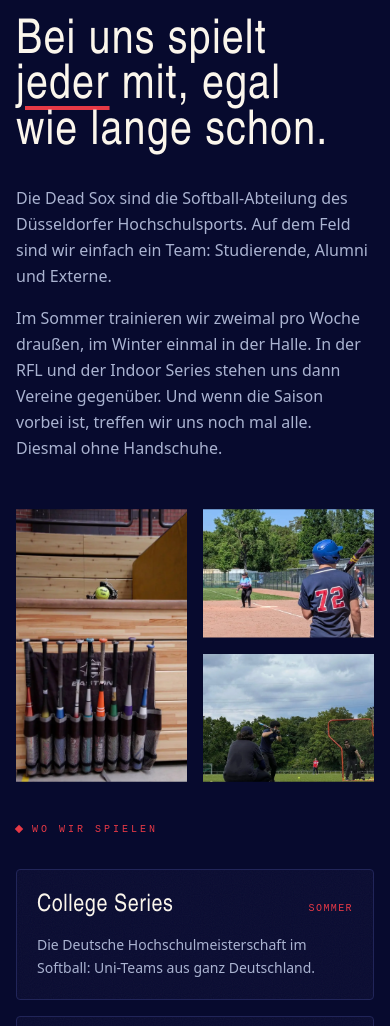
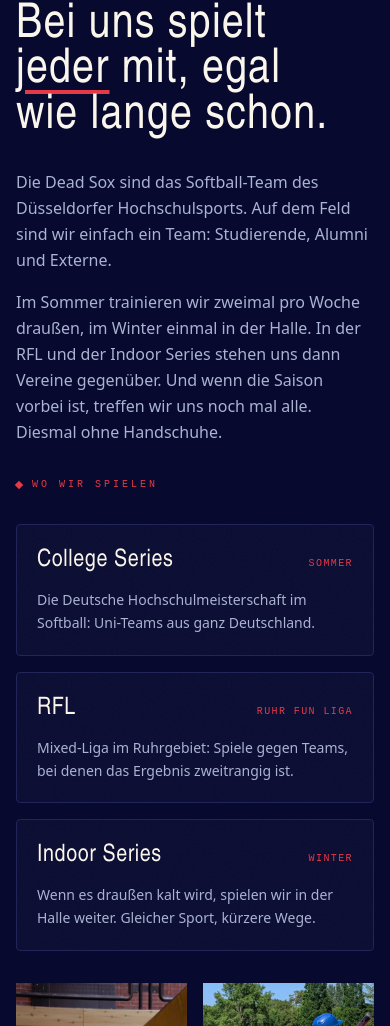
Before and after one commit to Hungfu123/softball-planner, a React (Vite) app in the folder website/: page / in a window 390 px wide. Shown: the part 974-2000 px from the top of the page. Built offline with nearby package versions, Linux system fonts and the light colour scheme.

Commit message:
✏️ 'Einfach Dead Sox sein.', Softball-Team statt -Abteilung; Mobile: Liga-Karten direkt unter den Text

```diff
--- a/website/src/components/About.tsx
+++ b/website/src/components/About.tsx
@@ -21,9 +21,9 @@ const FORMATE = [
 export function About() {
   return (
     <section id="ueber-uns" className="scroll-mt-24 overflow-x-clip">
-      <div className="mx-auto max-w-6xl px-4 py-16 sm:px-6 md:py-24">
-        <div className="grid gap-12 lg:grid-cols-2 lg:gap-16">
-          <Reveal className="flex flex-col justify-center">
+      <div className="mx-auto max-w-6xl px-4 py-12 sm:px-6 md:py-24">
+        <div className="grid gap-8 lg:grid-cols-2 lg:gap-16">
+          <Reveal className="order-1 flex flex-col justify-center">
             <SectionTag index="01">Wer wir sind</SectionTag>
             <h2 className="mt-6 font-display text-5xl leading-[0.95] tracking-wide md:text-6xl">
               Bei uns spielt{' '}
@@ -33,7 +33,7 @@ export function About() {
               mit, egal wie lange schon.
             </h2>
             <p className="mt-7 max-w-lg leading-relaxed text-ink-200">
-              Die Dead Sox sind die Softball-Abteilung des Düsseldorfer Hochschulsports. Auf dem
+              Die Dead Sox sind das Softball-Team des Düsseldorfer Hochschulsports. Auf dem
               Feld sind wir einfach ein Team: Studierende, Alumni und Externe.
             </p>
             <p className="mt-4 max-w-lg leading-relaxed text-ink-200">
@@ -43,8 +43,10 @@ export function About() {
             </p>
           </Reveal>
 
-          {/* Bildkollage blutet auf Desktop rechts aus dem Container — bewusster Grid-Bruch */}
-          <div className="grid grid-cols-2 gap-4 lg:-mr-24">
+          {/* Bildkollage blutet auf Desktop rechts aus dem Container — bewusster Grid-Bruch.
+              order-3: Auf Mobile liegen die Liga-Karten VOR den Fotos — "Wo wir spielen"
+              schließt direkt an "Wer wir sind" an statt hinter der Kollage zu verschwinden */}
+          <div className="order-3 grid grid-cols-2 gap-4 lg:order-2 lg:-mr-24">
             <RevealImg
               src="/img/team-portrait.webp"
               alt="Dead Sox beim Training"
@@ -63,11 +65,10 @@ export function About() {
               />
             </div>
           </div>
-        </div>
 
-        {/* Ligen-Karten: volle Breite unter dem Text-Bild-Grid —
-            vorher in der schmalen Textspalte gequetscht, lief "Hochschulmeisterschaft" über den Rand */}
-        <Reveal className="mt-10 lg:mt-14">
+          {/* Ligen-Karten: Mobile order-2 = direkt unter dem Text (statt hinter der
+              Kollage), Desktop order-3 + col-span-2 = volle Breite wie bisher */}
+          <Reveal className="order-2 lg:order-3 lg:col-span-2 lg:mt-14">
           {/* Sub-Eyebrow statt SectionTag-Kopie: bewusst OHNE Nummer — die Sektion
               ist bereits "01 — Wer wir sind", ein zweites "01" würde die Kapitel-Zählung brechen */}
           <p className="flex items-center gap-2.5 font-mono text-[10px] uppercase tracking-[0.3em] text-brand-500">
@@ -96,6 +97,7 @@ export function About() {
             ))}
           </div>
         </Reveal>
+        </div>
       </div>
     </section>
   )
--- a/website/src/components/Steps.tsx
+++ b/website/src/components/Steps.tsx
@@ -39,7 +39,7 @@ export function Steps() {
         <Reveal>
           <SectionTag index="03">Der Einstieg</SectionTag>
           <h2 className="mt-6 font-display text-5xl leading-[0.95] tracking-wide text-cream-50 md:text-6xl">
-            In drei Schritten auf den Diamant.
+            Einfach Dead Sox sein.
           </h2>
         </Reveal>
 
```
